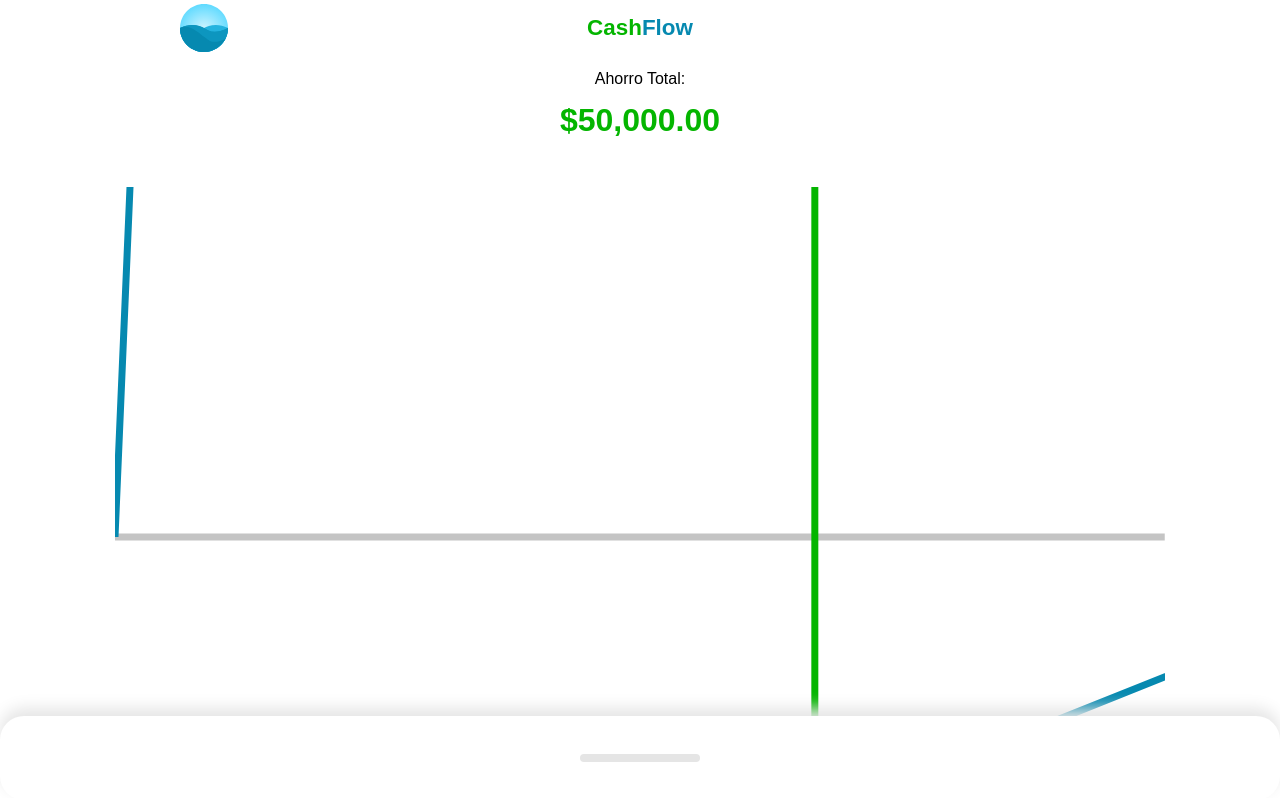
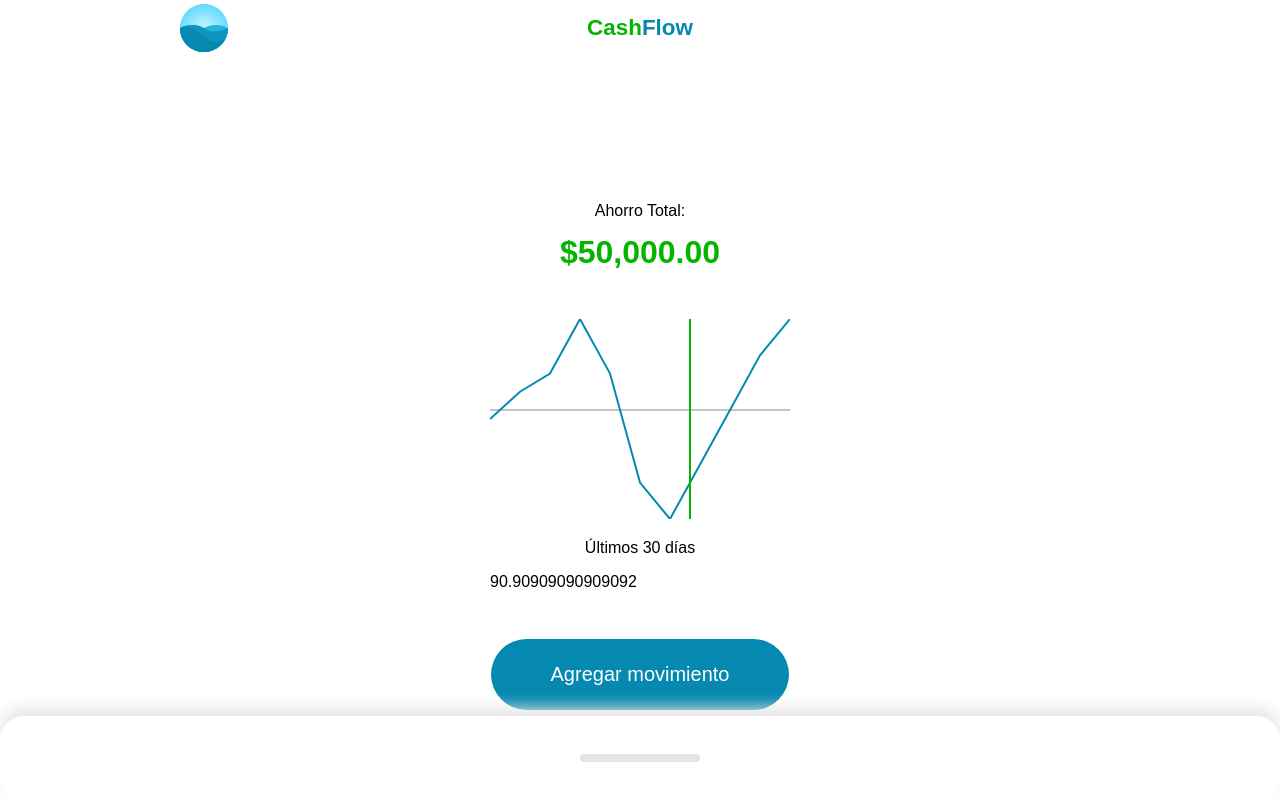
Before and after one commit to AbiPineda/Control-de-Gastos, a Vue app in the folder cash/: page / in a window 1280 px wide. Shown: the top 798 px of the page. Built offline with nearby package versions, Linux system fonts and the light colour scheme.

Commit message:
lógica del gráfico

```diff
--- a/cash/src/components/GraphicCash.vue
+++ b/cash/src/components/GraphicCash.vue
@@ -7,9 +7,9 @@
                 stroke="#c4c4c4"
                 stroke-width="2"
                 x1="0"
-                y1="100"
+                :y1="zero"
                 x2="300"
-                y2="100"
+                :y2="zero"
             />
             <polyline
                 fill="none"
@@ -27,7 +27,7 @@
             />
         </svg>
         <p>Últimos 30 días</p>
-        <div>{{ points }}</div>
+        <div>{{ zero }}</div>
     </div>
 </template>
 
@@ -40,14 +40,18 @@ const props = defineProps({
     }
 });
 const { amounts } = toRefs(props);
-const amountToPixels = () => {
+const amountToPixels = (amount) => {
     const min = Math.min(...amounts.value);
     const max = Math.max(...amounts.value);
-    return `${min}, ${max}`;
+    return 200 - ((amount - min) / Math.abs(max - min)) * 200;
 }
+const zero = computed(() => {
+    return amountToPixels(0);
+});
+
 const points = computed(() => {
     const total = amounts.value.length;
-    return Array(total).fill(100).reduce((points, amount, i) => {
+    return amounts.value.reduce((points, amount, i) => {
         const x = (300 / total) * (i + 1);
         const y = amountToPixels(amount);
         console.log(y);
@@ -55,7 +59,6 @@ const points = computed(() => {
     }, "0, 100");
 });
 </script>
-
 <style scoped>
 svg {
   width: 100%;
```
